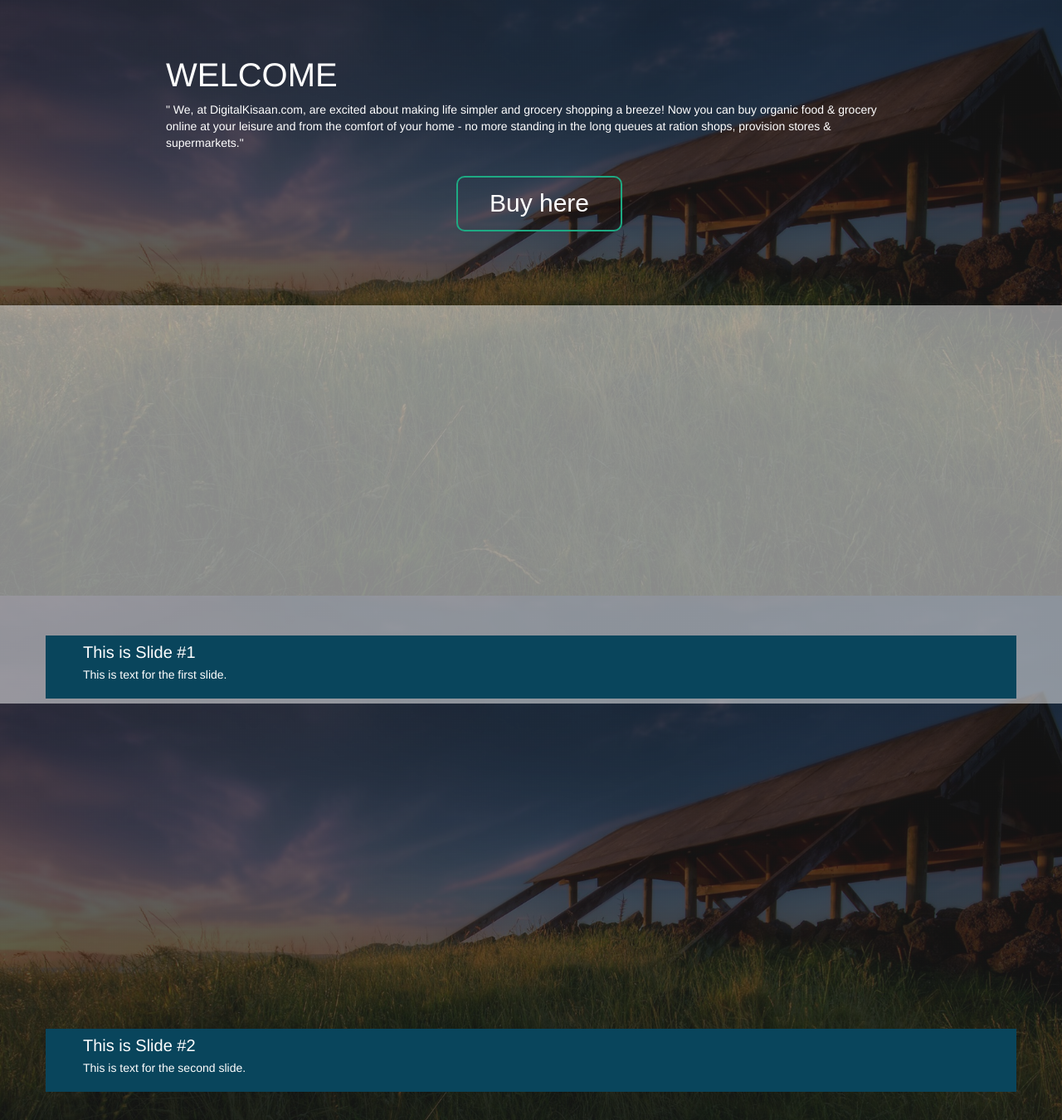
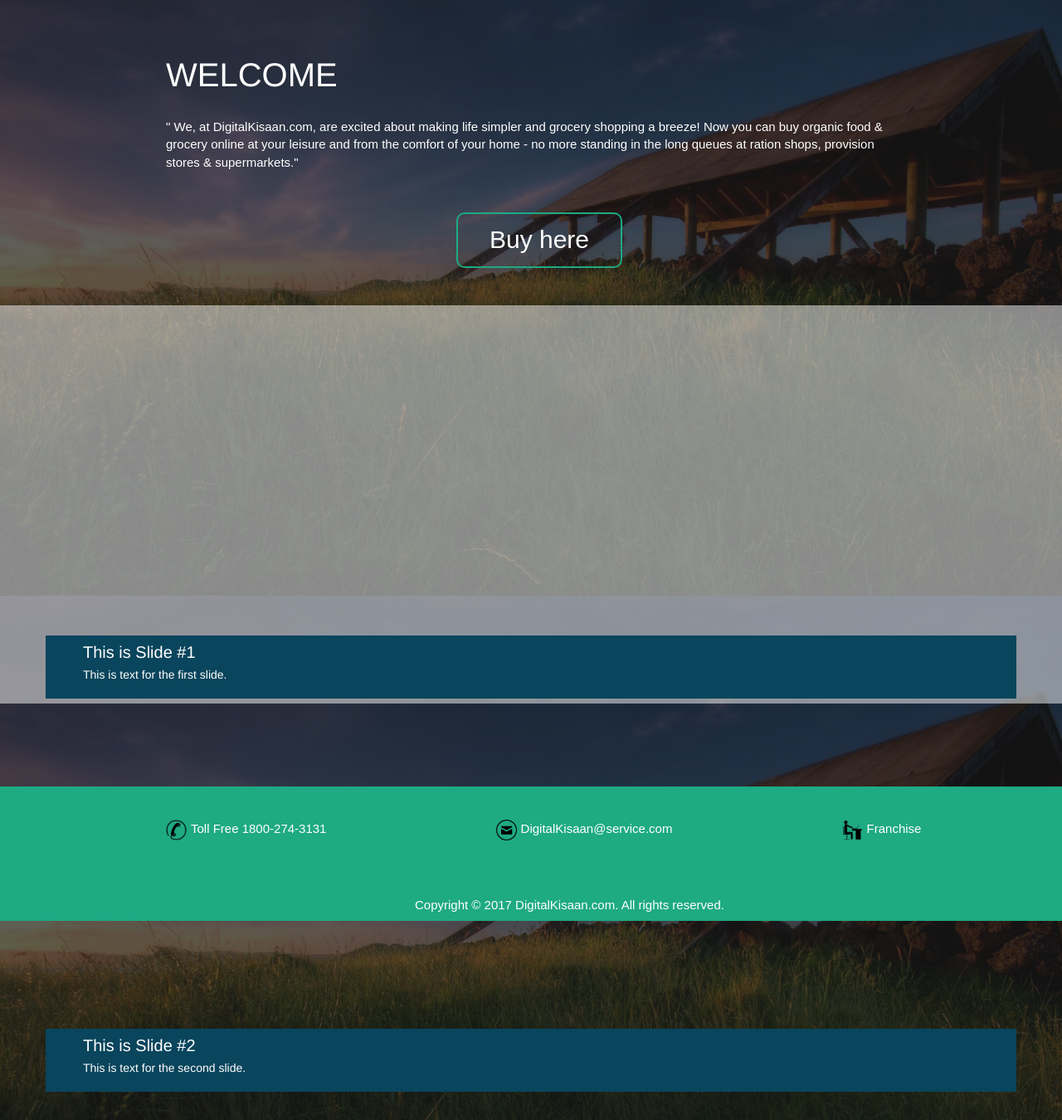
Before and after one commit to AdityaThaokar/Digital-Kisaan-1, a PHP site: page /php/index.php in a window 1280 px wide. Shown: the part 82-1432 px from the top of the page at 83% size. Run offline with PHP 8.4, Linux system fonts and the light colour scheme; some libraries are stand-ins or nearby versions.

Commit message:
footer added

```diff
--- a/css/index.css
+++ b/css/index.css
@@ -1,3 +1,66 @@
+body
+{
+margin:0;
+padding:0;
+background: linear-gradient(rgba(26,26,26,0.7),rgba(26,26,26,0.7)), url('../images/background.jpg');
+background-size:cover;
+background-attachment: fixed;
+font-family:sans-serif;
+color:white;
+}
+
+.header
+    {
+	background-color:#1eaa83;
+    height:80px;
+	width:100%;
+	position:fixed;
+	top:0;
+	}
+.header p{
+	font-family:sans-serif;
+	font-size:29px;
+    padding:20px;
+	color:white;
+	padding-bottom:2px;
+	margin-left:20px;
+	margin-top:3px;
+}
+.header ul {
+  display:inline;
+  position:fixed;
+  top:0;
+  margin-left:1000px;
+}
+.header ul li {
+  color:white;
+  list-style:none;
+  display:inline-block;
+  margin-top:15px;
+  padding-right:10px;
+  font-family:verdana;
+  text-decoration:none;
+}
+.header button{
+  color:white;
+  background:none;
+  border:none;
+  list-style:none;
+  display:inline-block;
+  margin-top:15px;
+  padding-right:10px;
+  font-family:verdana;
+  text-decoration:none;
+}
+.header ul li a{
+  color:white;
+  list-style:none;
+  display:inline-block;
+  margin-top:15px;
+  padding-right:10px;
+  font-family:verdana;
+  text-decoration:none;
+}
 .start{
 	width:100%;
 	height:300px;
@@ -143,3 +206,27 @@
 .slider-right .glyphicon {
   display:inline-block;
 }
+.Contact{
+	background-color:#1eaa83;
+	height:auto;
+	margin-top:100px;
+}
+.Contact img,p {
+	color:white;
+	margin-left:200px;
+	padding-top:20px;
+	padding-bottom:20px;
+	padding-right:5px;
+	font-size:15px;
+	font-family:sans-serif;
+}
+.Contact h4{
+	color:white;
+	vertical-align:center;
+	margin-left:500px;
+	padding-top:20px;
+	padding-bottom:10px;
+	padding-right:5px;
+	font-size:15px;
+	font-family:sans-serif;
+}
--- a/php/index.php
+++ b/php/index.php
@@ -10,6 +10,28 @@
 <link rel="stylesheet" href="https://cdnjs.cloudflare.com/ajax/libs/flexslider/2.6.2/flexslider.css">
 <script src="https://cdnjs.cloudflare.com/ajax/libs/flexslider/2.6.2/jquery.flexslider.js"></script>
 <script language="JavaScript">
+window.smoothScroll = function(target) {
+    var scrollContainer = target;
+    do { //find scroll container
+        scrollContainer = scrollContainer.parentNode;
+        if (!scrollContainer) return;
+        scrollContainer.scrollTop += 1;
+    } while (scrollContainer.scrollTop == 0);
+
+    var targetY = 0;
+    do { //find the top of target relatively to the container
+        if (target == scrollContainer) break;
+        targetY += target.offsetTop;
+    } while (target = target.offsetParent);
+
+    scroll = function(c, a, b, i) {
+        i++; if (i > 30) return;
+        c.scrollTop = a + (b - a) / 30 * i;
+        setTimeout(function(){ scroll(c, a, b, i); }, 20);
+    }
+    // start scrolling
+    scroll(scrollContainer, scrollContainer.scrollTop, targetY, 0);
+}
 $(document).ready(function (){
   if (jQuery().flexslider) {
   //flexslider ticker
@@ -125,7 +147,12 @@ of your home - no more standing in the long queues at ration shops, provision st
    </div>
 </div>
 
-<div class="about">
-
+<div class="Contact" id="contact">
+<p>
+<img src="../images/toll.png" width="30px">Toll Free 1800-274-3131
+<img src="../images/email.png" width="30px">DigitalKisaan@service.com
+<img src="../images/franchize.png" width="30px">Franchise
+<br></p>
+<h4>Copyright © 2017 DigitalKisaan.com. All rights reserved.</h4>
 </div>
 </html>
```
Also changed, not shown: images/email.png (added), images/franchize.png (added), images/logo.png (added), images/toll.png (added).
